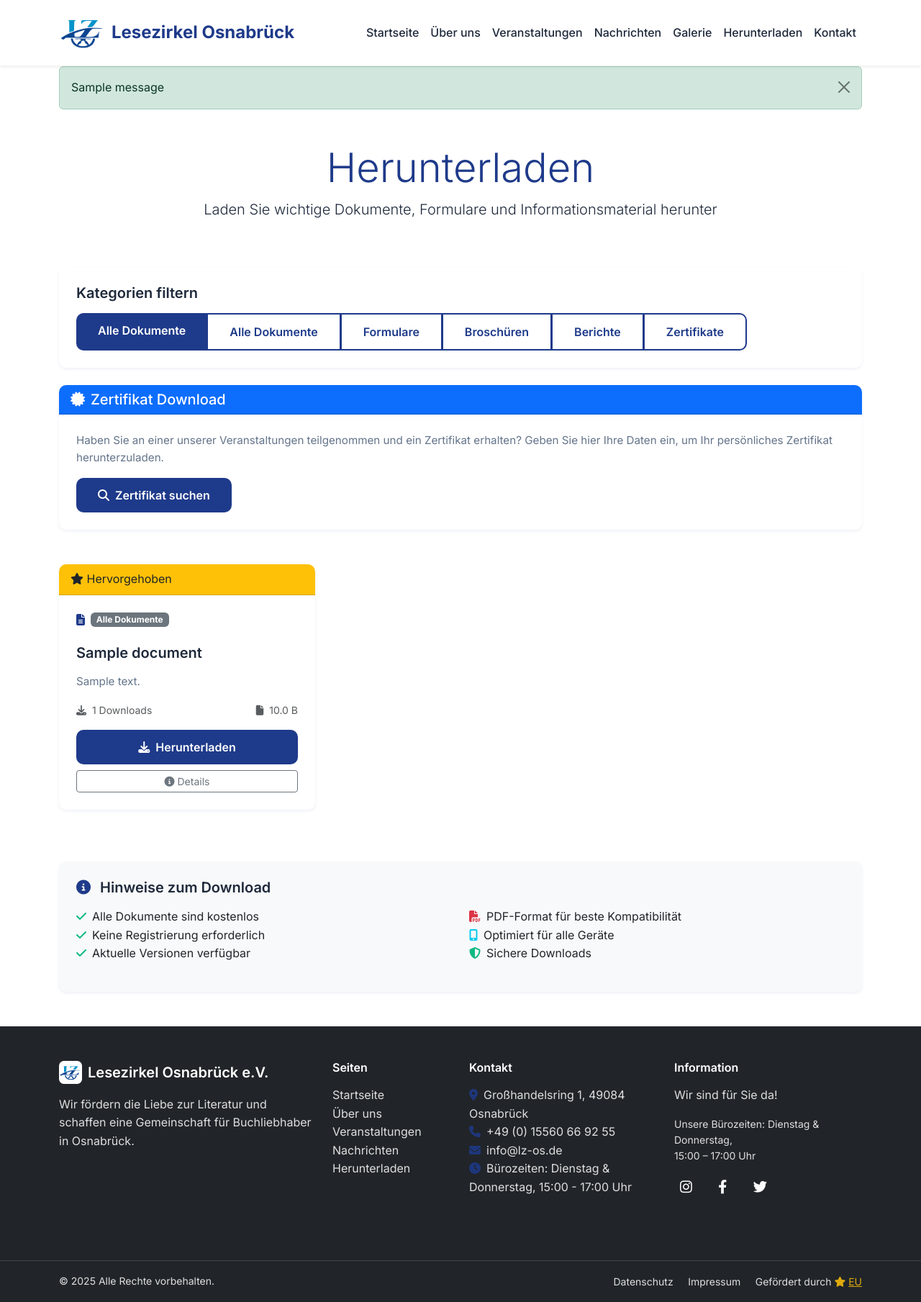
After one commit to InalHakan/lesezirkel_osnabrueck, a Django app: page /herunterladen/ in a window 1280 px wide. The commit adds this page. Shown: the whole page at 72% size. Run offline with Django 5.2, Linux system fonts and the light colour scheme; tables that the repository leaves empty hold one stand-in row (values such as "Sample post"); one stand-in notice (Sample message) is shown.

Commit message:
Add Certificate model and related views; rename documents view to herunterladen

```diff
--- a/main/urls.py
+++ b/main/urls.py
@@ -10,9 +10,13 @@ urlpatterns = [
     path('nachrichten/', views.news, name='news'),
     path('nachricht/<int:pk>/', views.news_detail, name='news_detail'),
     path('galerie/', views.gallery, name='gallery'),
-    path('dokumente/', views.documents, name='documents'),
+    path('herunterladen/', views.herunterladen, name='herunterladen'),
     path('dokument/<int:pk>/download/', views.document_download, name='document_download'),
     path('dokument/<int:pk>/', views.document_view, name='document_detail'),
+    path('zertifikat-suche/', views.certificate_search, name='certificate_search'),
+    path('zertifikat/<int:pk>/download/', views.certificate_download, name='certificate_download'),
+    # Redirect old documents URL
+    re_path(r'^dokumente/?$', RedirectView.as_view(pattern_name='herunterladen', permanent=True)),
     # Öffentlich sichtbare URL soll deutsch ("/kontakt/") olsun, name='contact' korunuyor.
     path('kontakt/', views.contact, name='contact'),
     # Eski /contact/ isteklerini kalıcı yönlendirelim (SEO + mevcut linkler)
--- a/main/views.py
+++ b/main/views.py
@@ -8,7 +8,7 @@ from django.db import transaction
 from datetime import datetime, date
 import calendar
 import os
-from .models import Event, News, TeamMember, Gallery, Contact, EventRegistration, Document
+from .models import Event, News, TeamMember, Gallery, Contact, EventRegistration, Document, Certificate
 from .forms import ContactForm
 from .document_utils import DocumentConverter
 
@@ -254,8 +254,8 @@ def privacy(request):
     return render(request, 'main/privacy.html')
 
 
-def documents(request):
-    """Documents page view"""
+def herunterladen(request):
+    """Download page view - renamed from documents"""
     category = request.GET.get('category', '')
 
     documents_list = Document.objects.filter(is_public=True)
@@ -279,7 +279,43 @@ def documents(request):
         'categories': categories,
         'selected_category': category,
     }
-    return render(request, 'main/documents.html', context)
+    return render(request, 'main/herunterladen.html', context)
+
+
+def certificate_search(request):
+    """Certificate search view"""
+    if request.method == 'POST':
+        first_name = request.POST.get('first_name', '').strip()
+        last_name = request.POST.get('last_name', '').strip()
+        participant_number = request.POST.get('participant_number', '').strip()
+
+        if not all([first_name, last_name, participant_number]):
+            messages.error(request, 'Bitte füllen Sie alle Felder aus.')
+            return render(request, 'main/certificate_search.html')
+
+        try:
+            certificate = Certificate.objects.get(
+                first_name__iexact=first_name,
+                last_name__iexact=last_name,
+                participant_number=participant_number
+            )
+            return redirect('certificate_download', pk=certificate.pk)
+        except Certificate.DoesNotExist:
+            messages.error(request, 'Kein Zertifikat mit diesen Daten gefunden. Bitte überprüfen Sie Ihre Eingaben.')
+
+    return render(request, 'main/certificate_search.html')
+
+
+def certificate_download(request, pk):
+    """Certificate download view"""
+    certificate = get_object_or_404(Certificate, pk=pk)
+
+    try:
+        response = HttpResponse(certificate.certificate_file.read(), content_type='application/pdf')
+        response['Content-Disposition'] = f'attachment; filename="{certificate.full_name}_Zertifikat.pdf"'
+        return response
+    except FileNotFoundError:
+        raise Http404("Zertifikat nicht gefunden")
 
 
 def document_download(request, pk):
--- a/templates/base.html
+++ b/templates/base.html
@@ -50,7 +50,7 @@
                         <a class="nav-link" href="{% url 'gallery' %}">Galerie</a>
                     </li>
                     <li class="nav-item">
-                        <a class="nav-link" href="{% url 'documents' %}">Dokumente</a>
+                        <a class="nav-link" href="{% url 'herunterladen' %}">Herunterladen</a>
                     </li>
                     <li class="nav-item">
                         <a class="nav-link" href="{% url 'contact' %}">Kontakt</a>
@@ -96,7 +96,7 @@
                         <li><a href="{% url 'about' %}" class="text-light opacity-75 text-decoration-none">Über uns</a></li>
                         <li><a href="{% url 'events' %}" class="text-light opacity-75 text-decoration-none">Veranstaltungen</a></li>
                         <li><a href="{% url 'news' %}" class="text-light opacity-75 text-decoration-none">Nachrichten</a></li>
-                        <li><a href="{% url 'documents' %}" class="text-light opacity-75 text-decoration-none">Dokumente</a></li>
+                        <li><a href="{% url 'herunterladen' %}" class="text-light opacity-75 text-decoration-none">Herunterladen</a></li>
                     </ul>
                 </div>
                 <div class="col-lg-3 col-md-6 mb-4">
--- /dev/null
+++ b/templates/main/herunterladen.html
@@ -0,0 +1,201 @@
+{% extends 'base.html' %}
+{% load static %}
+
+{% block title %}Herunterladen - Lesezirkel Osnabrück{% endblock %}
+
+{% block content %}
+<div class="container my-5">
+    <!-- Page Header -->
+    <div class="row mb-5">
+        <div class="col-12 text-center">
+            <h1 class="display-4 text-primary">Herunterladen</h1>
+            <p class="lead">Laden Sie wichtige Dokumente, Formulare und Informationsmaterial herunter</p>
+        </div>
+    </div>
+
+    <!-- Category Filter -->
+    <div class="row mb-4">
+        <div class="col-12">
+            <div class="card">
+                <div class="card-body">
+                    <h5 class="card-title">Kategorien filtern</h5>
+                    <div class="btn-group flex-wrap" role="group">
+                        <a href="{% url 'herunterladen' %}"
+                           class="btn {% if not selected_category %}btn-primary{% else %}btn-outline-primary{% endif %}">
+                            Alle Dokumente
+                        </a>
+                        {% for category_key, category_name in categories %}
+                        <a href="{% url 'herunterladen' %}?category={{ category_key }}"
+                           class="btn {% if selected_category == category_key %}btn-primary{% else %}btn-outline-primary{% endif %}">
+                            {{ category_name }}
+                        </a>
+                        {% endfor %}
+                    </div>
+                </div>
+            </div>
+        </div>
+    </div>
+
+    <!-- Special Certificate Section -->
+    <div class="row mb-5">
+        <div class="col-12">
+            <div class="card border-primary">
+                <div class="card-header bg-primary text-white">
+                    <h5 class="mb-0"><i class="fas fa-certificate me-2"></i>Zertifikat Download</h5>
+                </div>
+                <div class="card-body">
+                    <p class="card-text">Haben Sie an einer unserer Veranstaltungen teilgenommen und ein Zertifikat erhalten?
+                    Geben Sie hier Ihre Daten ein, um Ihr persönliches Zertifikat herunterzuladen.</p>
+                    <a href="{% url 'certificate_search' %}" class="btn btn-primary">
+                        <i class="fas fa-search me-2"></i>Zertifikat suchen
+                    </a>
+                </div>
+            </div>
+        </div>
+    </div>
+
+    <!-- Documents Grid -->
+    <div class="row">
+        {% for document in documents %}
+        <div class="col-md-6 col-lg-4 mb-4">
+            <div class="card h-100 {% if document.is_featured %}border-warning{% endif %}">
+                {% if document.is_featured %}
+                <div class="card-header bg-warning text-dark">
+                    <i class="fas fa-star"></i> Hervorgehoben
+                </div>
+                {% endif %}
+
+                <div class="card-body d-flex flex-column">
+                    <div class="mb-3">
+                        <div class="d-flex align-items-center mb-2">
+                            <i class="fas fa-file-alt text-primary me-2"></i>
+                            <span class="badge bg-secondary">{{ document.get_category_display }}</span>
+                        </div>
+                    </div>
+
+                    <h5 class="card-title">{{ document.title }}</h5>
+
+                    {% if document.description %}
+                    <p class="card-text">{{ document.description|truncatewords:20 }}</p>
+                    {% endif %}
+
+                    <div class="mt-auto">
+                        <div class="row text-muted small mb-3">
+                            <div class="col-6">
+                                <i class="fas fa-download me-1"></i>
+                                {{ document.download_count }} Downloads
+                            </div>
+                            <div class="col-6 text-end">
+                                <i class="fas fa-file me-1"></i>
+                                {{ document.formatted_file_size }}
+                            </div>
+                        </div>
+
+                        <div class="d-grid gap-2">
+                            <a href="{{ document.get_download_url }}"
+                               class="btn btn-primary">
+                                <i class="fas fa-download me-2"></i>Herunterladen
+                            </a>
+                            {% if document.description %}
+                            <a href="{% url 'document_detail' document.pk %}"
+                               class="btn btn-outline-secondary btn-sm">
+                                <i class="fas fa-info-circle me-1"></i>Details
+                            </a>
+                            {% endif %}
+                        </div>
+                    </div>
+                </div>
+            </div>
+        </div>
+        {% empty %}
+        <div class="col-12">
+            <div class="text-center py-5">
+                <i class="fas fa-folder-open fa-5x text-muted mb-3"></i>
+                <h3 class="text-muted">Keine Dokumente gefunden</h3>
+                <p class="text-muted">
+                    {% if selected_category %}
+                    In dieser Kategorie sind derzeit keine Dokumente verfügbar.
+                    {% else %}
+                    Derzeit sind keine Dokumente verfügbar.
+                    {% endif %}
+                </p>
+                {% if selected_category %}
+                <a href="{% url 'herunterladen' %}" class="btn btn-primary">
+                    Alle Dokumente anzeigen
+                </a>
+                {% endif %}
+            </div>
+        </div>
+        {% endfor %}
+    </div>
+
+    <!-- Pagination -->
+    {% if page_obj.has_other_pages %}
+    <div class="row mt-5">
+        <div class="col-12">
+            <nav aria-label="Seitenzahlen">
+                <ul class="pagination justify-content-center">
+                    {% if page_obj.has_previous %}
+                    <li class="page-item">
+                        <a class="page-link" href="?{% if selected_category %}category={{ selected_category }}&{% endif %}page={{ page_obj.previous_page_number }}">
+                            <i class="fas fa-chevron-left"></i>
+                        </a>
+                    </li>
+                    {% endif %}
+
+                    {% for num in page_obj.paginator.page_range %}
+                    {% if page_obj.number == num %}
+                    <li class="page-item active">
+                        <span class="page-link">{{ num }}</span>
+                    </li>
+                    {% elif num > page_obj.number|add:'-3' and num < page_obj.number|add:'3' %}
+                    <li class="page-item">
+                        <a class="page-link" href="?{% if selected_category %}category={{ selected_category }}&{% endif %}page={{ num }}">{{ num }}</a>
+                    </li>
+                    {% endif %}
+                    {% endfor %}
+
+                    {% if page_obj.has_next %}
+                    <li class="page-item">
+                        <a class="page-link" href="?{% if selected_category %}category={{ selected_category }}&{% endif %}page={{ page_obj.next_page_number }}">
+                            <i class="fas fa-chevron-right"></i>
+                        </a>
+                    </li>
+                    {% endif %}
+                </ul>
+            </nav>
+        </div>
+    </div>
+    {% endif %}
+
+    <!-- Information Section -->
+    <div class="row mt-5">
+        <div class="col-12">
+            <div class="card bg-light">
+                <div class="card-body">
+                    <h5 class="card-title">
+                        <i class="fas fa-info-circle text-primary me-2"></i>
+                        Hinweise zum Download
+                    </h5>
+                    <div class="row">
+                        <div class="col-md-6">
+                            <ul class="list-unstyled">
+                                <li><i class="fas fa-check text-success me-2"></i>Alle Dokumente sind kostenlos</li>
+                                <li><i class="fas fa-check text-success me-2"></i>Keine Registrierung erforderlich</li>
+                                <li><i class="fas fa-check text-success me-2"></i>Aktuelle Versionen verfügbar</li>
+                            </ul>
+                        </div>
+                        <div class="col-md-6">
+                            <ul class="list-unstyled">
+                                <li><i class="fas fa-file-pdf text-danger me-2"></i>PDF-Format für beste Kompatibilität</li>
+                                <li><i class="fas fa-mobile-alt text-info me-2"></i>Optimiert für alle Geräte</li>
+                                <li><i class="fas fa-shield-alt text-success me-2"></i>Sichere Downloads</li>
+                            </ul>
+                        </div>
+                    </div>
+                </div>
+            </div>
+        </div>
+    </div>
+</div>
+{% endblock %}
```
Also changed, not shown: main/admin.py (+29 -1 lines), main/models.py (+37 -3 lines), templates/main/certificate_search.html (added, +137 -0 lines), main/migrations/0008_certificate_alter_document_category.py (added).
